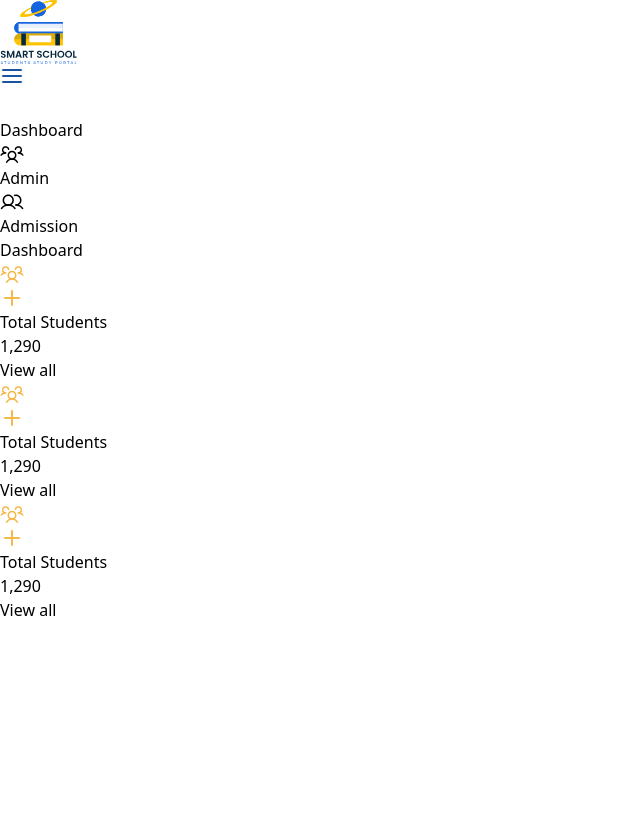
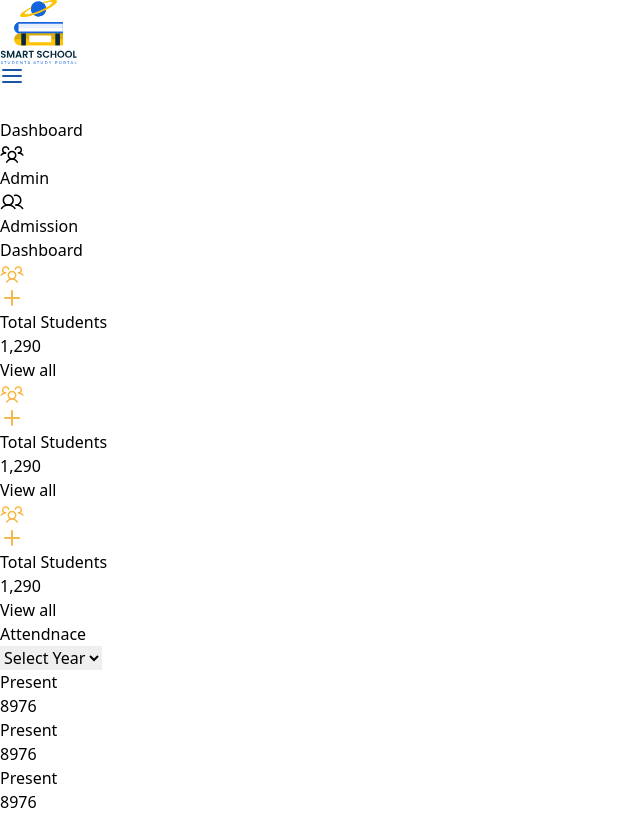
Before and after one commit to usman4222/School-Management-System, a React (Vite) app: page / in a window 1280 px wide. Shown: the whole page, without its empty margins (0-640 px from the left). Built offline with nearby package versions, Linux system fonts and the light colour scheme.

Commit message:
Complete attendance card

```diff
--- /dev/null
+++ b/src/Components/AttendanceCard.jsx
@@ -0,0 +1,55 @@
+import React from "react";
+
+const AttendanceCard = () => {
+  return (
+    <div className="w-full  px-5 gap-[10px] rounded-[10px] bg-white border border-gray-200 shadow-[0px_1px_3px_0px_#0051AF1A]">
+      <div className="flex justify-between">
+        <div className="mt-4">
+          <h4 className="font-montserrat text-[20px] font-semibold leading-[24px] text-left">
+            Attendnace
+          </h4>
+        </div>
+        <div className="mt-4">
+          <select className="border border-blue-500 rounded-md p-2 text-left">
+            <option value="">Select Year</option>
+            {[2020, 2021, 2022, 2023, 2024].map((year) => (
+              <option key={year} value={year}>
+                {year}
+              </option>
+            ))}
+          </select>
+        </div>
+      </div>
+      <div className=" flex  justify-between">
+        <div className="flex flex-col gap-6">
+          <h5 className="text-[#4E5564] font-montserrat text-[16px] font-semibold leading-[20px] text-center">
+            Present
+          </h5>
+          <h6 className="text-[#1E293B] font-montserrat text-[24px] font-medium leading-[36px] text-center">
+            8976
+          </h6>
+        </div>
+        <div className="w-[122px] h-0 gap-0 border-t border-gray-300 opacity-0 rotate-[-90deg]"></div>
+        <div className="flex flex-col gap-6">
+          <h5 className="text-[#4E5564] font-montserrat text-[16px] font-semibold leading-[20px] text-center">
+            Present
+          </h5>
+          <h6 className="text-[#1E293B] font-montserrat text-[24px] font-medium leading-[36px] text-center">
+            8976
+          </h6>
+        </div>
+        <div className="w-[122px] h-0 gap-0 border-t border-gray-300 opacity-0 rotate-[-90deg]"></div>
+        <div className="flex flex-col gap-6">
+          <h5 className="text-[#4E5564] font-montserrat text-[16px] font-semibold leading-[20px] text-center">
+            Present
+          </h5>
+          <h6 className="text-[#1E293B] font-montserrat text-[24px] font-medium leading-[36px] text-center">
+            8976
+          </h6>
+        </div>
+      </div>
+    </div>
+  );
+};
+
+export default AttendanceCard;
--- a/src/Pages/Dashboard/index.jsx
+++ b/src/Pages/Dashboard/index.jsx
@@ -24,6 +24,7 @@ import Navbar from "../../Components/Navbar";
 import DashBoardCard from "../../Components/DashBoardCard";
 import usersImage from "../../assets/svg/users.svg";
 import plusImage from "../../assets/svg/plus.svg";
+import AttendanceCard from "../../Components/AttendanceCard";
 
 // const Sidebar = ({ isOpen, toggleSidebar }) => {
 
@@ -190,15 +191,15 @@ export default function Dashboard() {
               plusImage={plusImage}
             />
           </div>
-          {/* <div className="grid grid-cols-1 lg:grid-cols-3 gap-4">
+          <div className="grid grid-cols-1 lg:grid-cols-3 gap-4">
             <div className="lg:col-span-2">
               <AttendanceCard />
             </div>
-            <FinancesCard />
+            {/* <FinancesCard /> */}
           </div>
           <div className="mt-4">
-            <TodoList />
-          </div> */}
+            {/* <TodoList /> */}
+          </div>
         </main>
       </div>
     </div>
```
